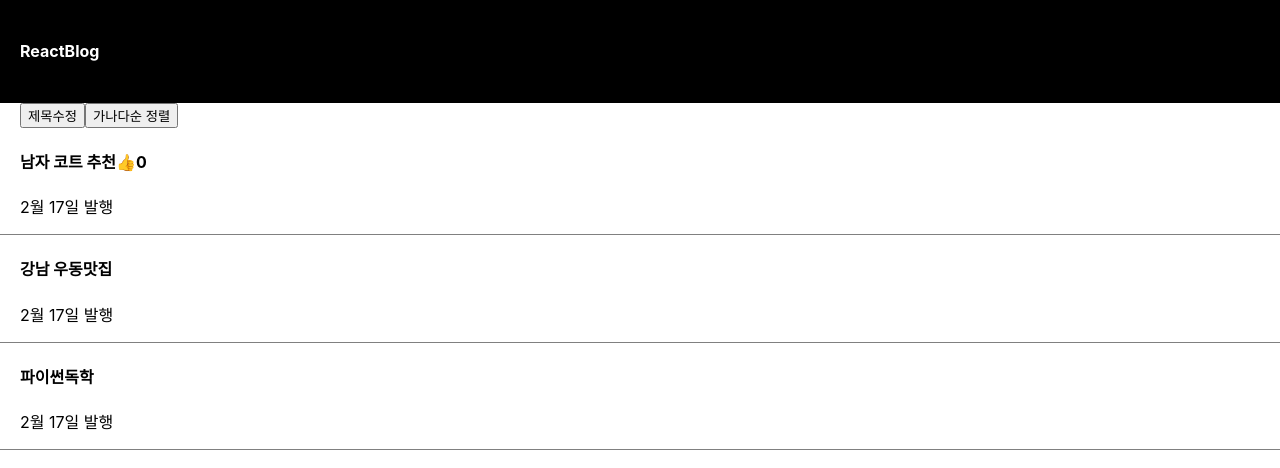
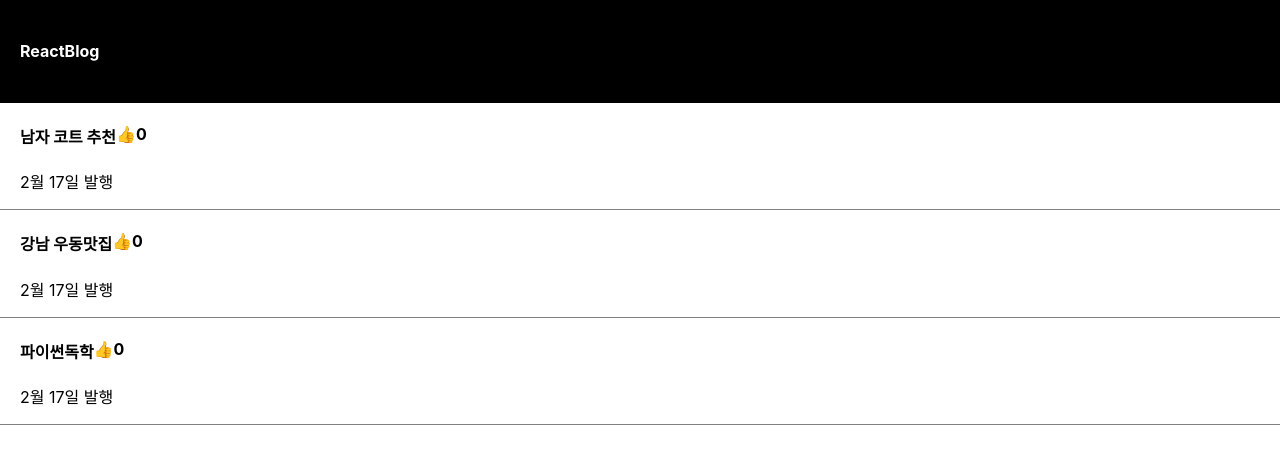
Before and after one commit to SeoeunCho/React-Study, a React (Create React App) app in the folder blog/: page / in a window 1280 px wide. Shown: the top 468 px of the page. Built offline with nearby package versions, Linux system fonts and the light colour scheme.

Commit message:
map: div 반복문으로 줄일 떄

```diff
--- a/blog/src/App.js
+++ b/blog/src/App.js
@@ -4,7 +4,7 @@ import './App.css';
 
 function App() {
   let [postTitle, changeTitle] = useState(['남자 코트 추천', '강남 우동맛집', '파이썬독학']);
-  let [likes, likeCount] = useState(0);
+  let [likes, likeCount] = useState([0, 0, 0]);
   let [modal, setModal] = useState(false);
 
   return (
@@ -12,7 +12,7 @@ function App() {
       <div className="black-nav">
         <h4>ReactBlog</h4>
       </div>
-      <div className="list">
+      {/* <div className="list">
         <button
           onClick={() => {
             let copy = [...postTitle];
@@ -54,7 +54,25 @@ function App() {
           {postTitle[2]}
         </h4>
         <p>2월 17일 발행</p>
-      </div>
+      </div> */}
+
+      {postTitle.map((el, i) => {
+        return (
+          <div className="list">
+            <h4 style={{ display: 'flex' }}>
+              <span onClick={() => {setModal(!modal);}}>{postTitle[i]}</span>
+              <span style={{ cursor: 'pointer' }}
+                onClick={() => {
+                  let copy = [...likes];
+                  copy[i]++;
+                  likeCount(copy);
+                }}>👍
+              </span>{likes[i]}
+            </h4>
+            <p>2월 17일 발행</p>
+          </div>
+        );
+      })}
 
       {modal ? <Modal /> : null}
     </div>
```
